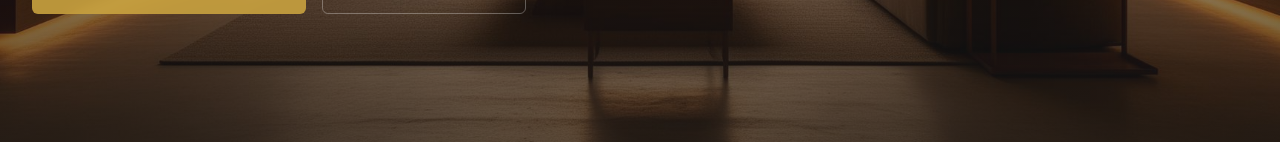
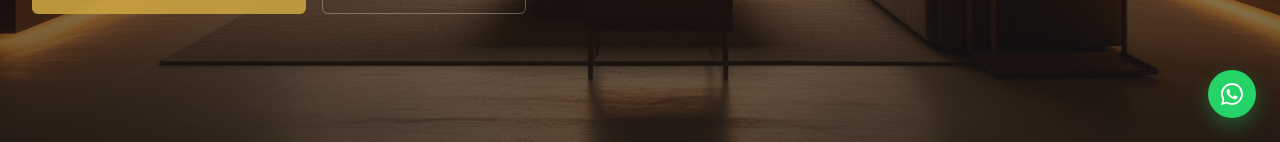
Before and after one commit to ryanmarinhodev/Home3tecnologia-portal, a React (Vite) app: page / in a window 1280 px wide. Shown: the part 658-800 px from the top of the page. Built offline with nearby package versions, Linux system fonts and the light colour scheme; no server answers; the HTML template or start-up script is replaced by a standard one.

Commit message:
feat: add WhatsApp contact button

```diff
--- a/src/App.tsx
+++ b/src/App.tsx
@@ -6,6 +6,7 @@ import { TooltipProvider } from "@/components/ui/tooltip";
 import { AuthProvider } from "@/contexts/AuthContext";
 import Header from "@/components/Header";
 import Footer from "@/components/Footer";
+import WhatsAppButton from "@/components/WhatsAppButton";
 import Index from "./pages/Index";
 import Servicos from "./pages/Servicos";
 import Projetos from "./pages/Projetos";
@@ -42,6 +43,7 @@ const App = () => (
             <Route path="*" element={<NotFound />} />
           </Routes>
           <Footer />
+          <WhatsAppButton />
         </AuthProvider>
       </BrowserRouter>
     </TooltipProvider>
--- /dev/null
+++ b/src/components/WhatsAppButton.tsx
@@ -0,0 +1,30 @@
+const WHATSAPP_URL =
+  "https://wa.me/558331421219?text=Ol%C3%A1%2C%20vim%20pelo%20site%20da%20Home3%20Tecnologia%20e%20gostaria%20de%20saber%20mais%20sobre%20os%20servi%C3%A7os.";
+
+const WhatsAppButton = () => {
+  return (
+    <a
+      href={WHATSAPP_URL}
+      target="_blank"
+      rel="noopener noreferrer"
+      aria-label="Entrar em contato pelo WhatsApp"
+      className="fixed bottom-4 right-4 z-50 flex h-11 w-11 items-center justify-center rounded-full bg-[#25D366] text-white shadow-[0_8px_20px_rgba(37,211,102,0.32)] transition-all duration-200 hover:-translate-y-0.5 hover:bg-[#1ebe5d] hover:shadow-[0_10px_24px_rgba(37,211,102,0.42)] focus-visible:outline-none focus-visible:ring-2 focus-visible:ring-[#25D366] focus-visible:ring-offset-2 md:bottom-6 md:right-6 md:h-12 md:w-12"
+    >
+      <svg
+        viewBox="0 0 32 32"
+        aria-hidden="true"
+        className="h-6 w-6 md:h-7 md:w-7"
+        fill="currentColor"
+      >
+        <path
+          fillRule="evenodd"
+          clipRule="evenodd"
+          d="M16 3.5C9.1 3.5 3.5 9.1 3.5 16c0 2.22.6 4.38 1.73 6.27L3.5 28.5l6.39-1.68A12.42 12.42 0 0 0 16 28.5c6.9 0 12.5-5.6 12.5-12.5S22.9 3.5 16 3.5Zm0 22.88c-1.95 0-3.85-.54-5.52-1.55l-.4-.24-3.8 1 1.02-3.7-.27-.4A10.34 10.34 0 0 1 5.62 16C5.62 10.28 10.28 5.62 16 5.62c2.77 0 5.37 1.08 7.33 3.04A10.31 10.31 0 0 1 26.38 16c0 5.72-4.66 10.38-10.38 10.38Zm5.69-7.77c-.31-.16-1.84-.91-2.12-1.01-.29-.1-.5-.16-.7.15-.21.31-.8 1.01-.99 1.22-.18.21-.36.23-.67.08-.31-.16-1.31-.48-2.49-1.54-.92-.82-1.54-1.84-1.73-2.15-.18-.31-.02-.48.14-.63.14-.14.31-.36.47-.55.16-.18.21-.31.31-.52.1-.21.05-.39-.03-.55-.08-.15-.7-1.68-.96-2.3-.25-.6-.51-.52-.7-.53h-.6c-.21 0-.55.08-.83.39-.29.31-1.09 1.06-1.09 2.59s1.12 3 1.27 3.21c.16.21 2.2 3.35 5.32 4.7.74.32 1.32.51 1.77.65.75.24 1.43.2 1.96.12.6-.09 1.84-.75 2.1-1.48.26-.72.26-1.35.18-1.48-.08-.13-.29-.2-.6-.36Z"
+        />
+      </svg>
+      <span className="sr-only">WhatsApp</span>
+    </a>
+  );
+};
+
+export default WhatsAppButton;
```
